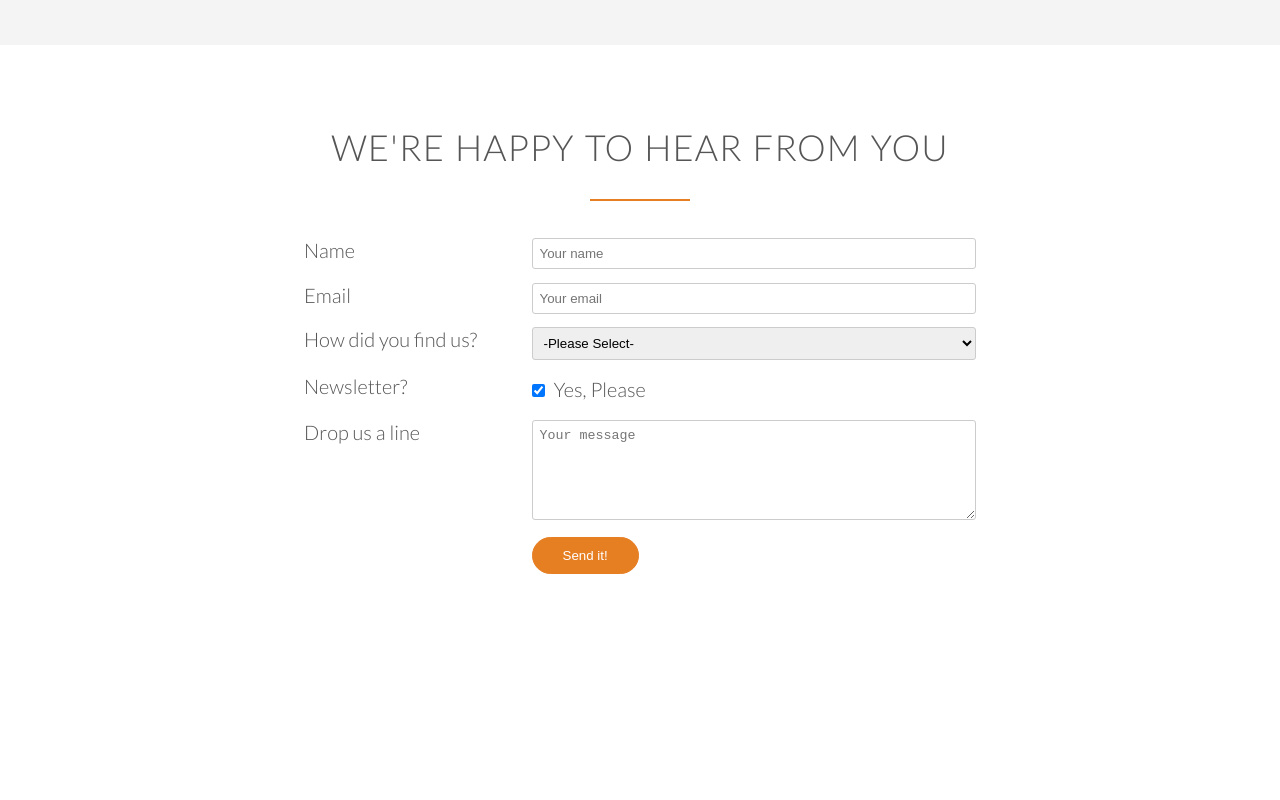
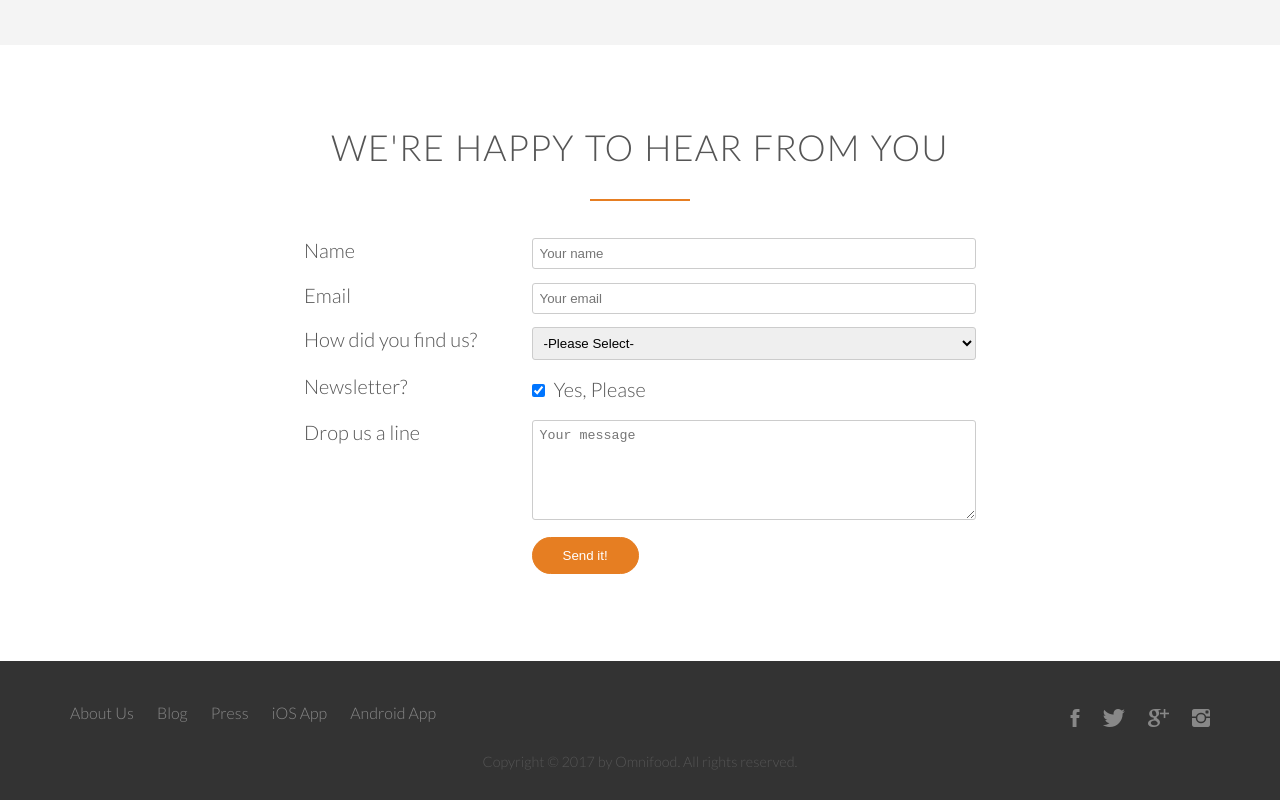
Before and after one commit to DillGromble/Omni-food, a website: page index.html in a window 1280 px wide. Shown: the part 4600-5400 px from the top of the page. Before the commit the page ends 5261 px from the top, so only its background shows below. Drawn offline with Linux system fonts and the light colour scheme; files whose address does not match are found by name.

Commit message:
feat(all): add content and style for footer

```diff
--- a/index.html
+++ b/index.html
@@ -392,5 +392,32 @@
         </form>
       </div>
     </section>
+
+    <footer>
+      <div class="row">
+        <div class="col span-1-of-2">
+          <ul class="footer-nav">
+            <li><a href="#">About Us</a></li>
+            <li><a href="#">Blog</a></li>
+            <li><a href="#">Press</a></li>
+            <li><a href="#">iOS App</a></li>
+            <li><a href="#">Android App</a></li>
+          </ul>
+        </div>
+        <div class="col span-1-of-2">
+          <ul class="social-links">
+            <li><a href="#"><i class="ion-social-facebook"></i></a></li>
+            <li><a href="#"><i class="ion-social-twitter"></i></a></li>
+            <li><a href="#"><i class="ion-social-googleplus"></i></a></li>
+            <li><a href="#"><i class="ion-social-instagram"></i></a></li>
+          </ul>
+        </div>
+      </div>
+      <div class="row">
+        <p>
+          Copyright &copy; 2017 by Omnifood.  All rights reserved.
+        </p>
+      </div>
+    </footer>
   </body>
 </html>
--- a/src/css/style.css
+++ b/src/css/style.css
@@ -453,3 +453,72 @@ input[type=checkbox] {
 *:focus {
   outline: none;
 }
+
+
+
+/*-----------------------FOOTER--------------------------*/
+
+footer {
+  background-color: #333;
+  padding: 30px;
+  font-size: 0.8em;
+}
+
+.footer-nav {
+  list-style: none;
+  float: left;
+}
+
+.social-links {
+  list-style: none;
+  float: right;
+}
+
+.footer-nav li,
+.social-links li {
+  display: inline-block;
+  margin-right: 20px;
+}
+
+.social-links li:last-child {
+  margin-right: 0;
+}
+
+
+.footer-nav li a:link,
+.footer-nav li a:visited,
+.social-links li a:link,
+.social-links li a:visited {
+  text-decoration: none;
+  border: 0;
+  color: #888;
+  transition: color 0.2s;
+}
+
+.footer-nav li a:hover,
+.footer-nav li a:active {
+  color: #ddd;
+}
+
+.social-links li a:link,
+.social-links li a:visited {
+  font-size: 1.5em;
+}
+
+.ion-social-facebook,
+.ion-social-twitter,
+.ion-social-googleplus,
+.ion-social-instagram {
+  transition: color 0.2s;
+}
+
+.ion-social-facebook:hover { color: #3b5998; }
+.ion-social-twitter:hover { color: #00aced; }
+.ion-social-googleplus:hover { color: #dd4b39; }
+.ion-social-instagram:hover { color: #517fa4; }
+
+footer p {
+  text-align: center;
+  font-size: 0.9em;
+  margin-top: 10px;
+}
```
